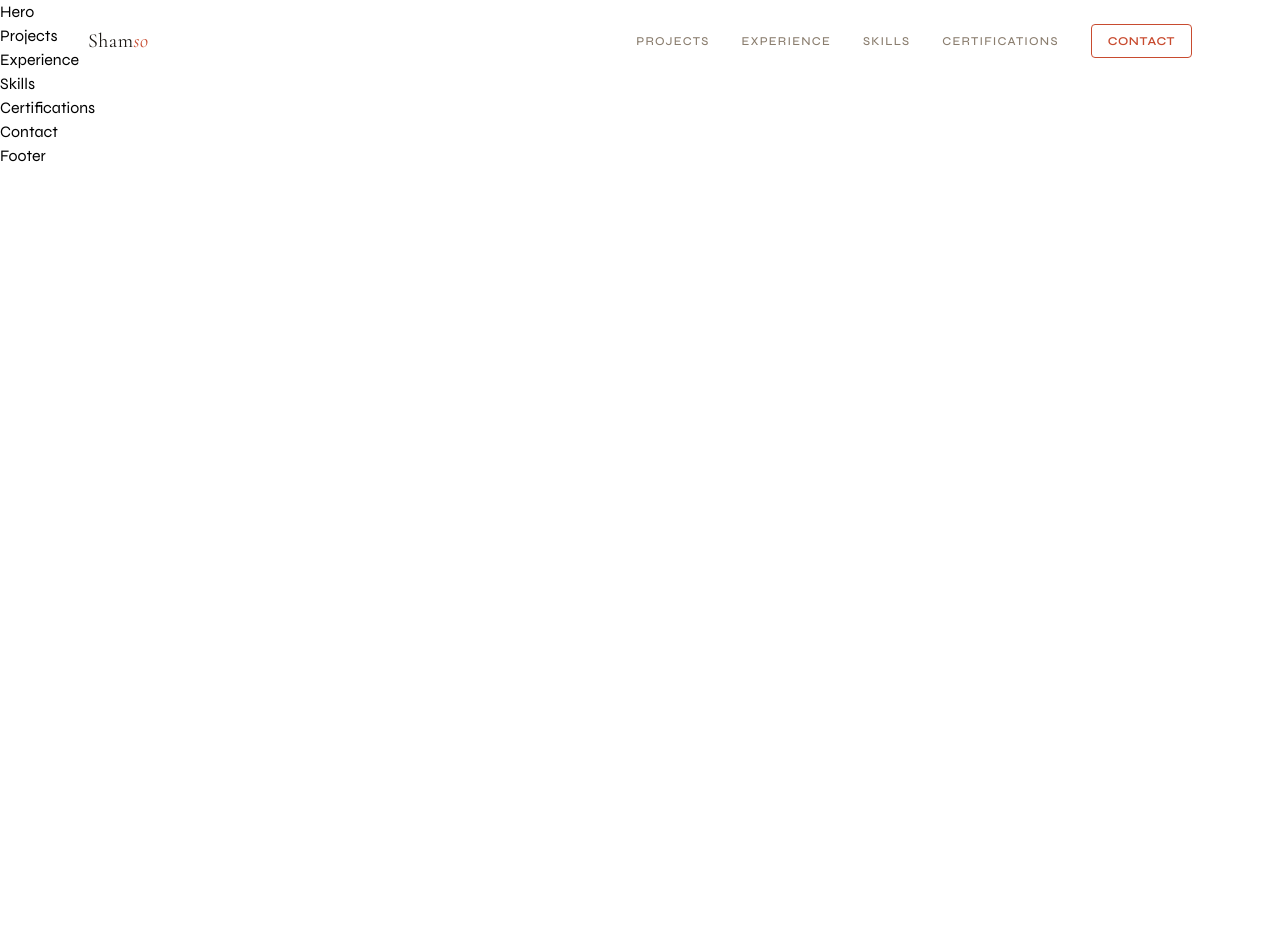
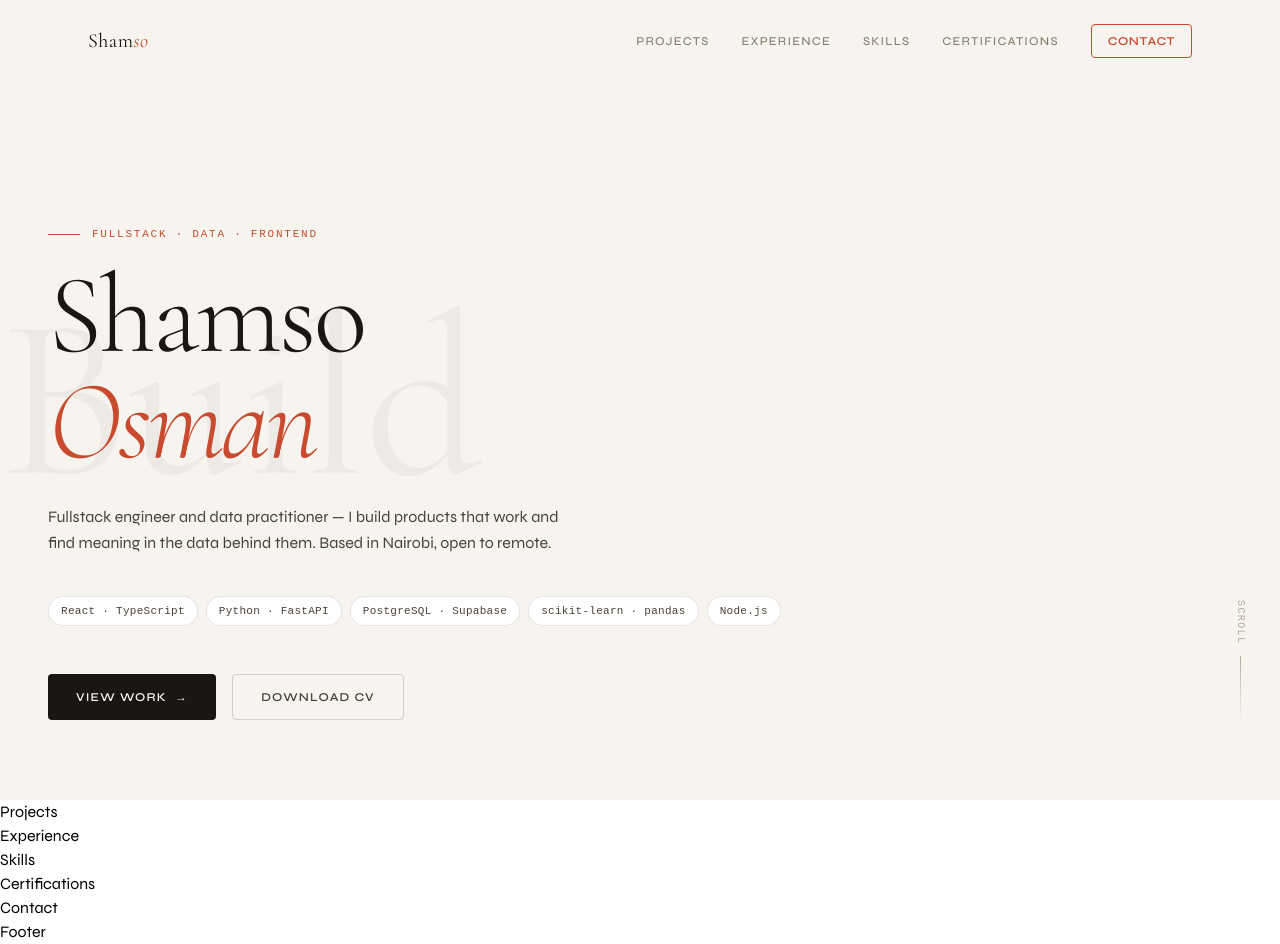
Before and after one commit to S-Osman4/Portfolio, a React (Vite) app: page / in a window 1280 px wide. Before the commit the page ends 800 px from the top, so only its background shows below. Built offline with nearby package versions, Linux system fonts and the light colour scheme.

Commit message:
feat(hero): add hero section with framer motion animations

```diff
--- a/src/components/sections/Hero.tsx
+++ b/src/components/sections/Hero.tsx
@@ -1 +1,150 @@
-export default function Hero() { return <section id="hero"><p>Hero</p></section> }
+/**
+ * Hero.tsx
+ * Landing section — the first thing a visitor sees.
+ * Contains the name, positioning statement, skill pills, and CTAs.
+ * Animations handled by Framer Motion.
+ */
+
+import { motion } from 'framer-motion'
+
+/** Skill pills displayed below the description */
+const SKILLS = [
+  'React · TypeScript',
+  'Python · FastAPI',
+  'PostgreSQL · Supabase',
+  'scikit-learn · pandas',
+  'Node.js',
+] as const
+
+/**
+ * Shared Framer Motion fade-up variant.
+ * Each child staggers via the `custom` prop (delay multiplier).
+ */
+const fadeUp = {
+  hidden: { opacity: 0, y: 24 },
+  visible: (delay: number) => ({
+    opacity: 1,
+    y: 0,
+    transition: { duration: 0.6, delay, ease: 'easeOut' },
+  }),
+}
+
+export default function Hero() {
+  return (
+    <section
+      id="home"
+      className="relative min-h-screen flex flex-col justify-end px-6 pb-20 overflow-hidden bg-[#f7f4ef] md:px-12"
+    >
+      {/* Background watermark text */}
+      <span
+        aria-hidden="true"
+        className="absolute left-0 top-1/2 -translate-y-1/2 font-serif text-[18vw] leading-none text-black/[0.04] select-none pointer-events-none whitespace-nowrap"
+      >
+        Build
+      </span>
+
+      {/* Content */}
+      <div className="relative z-10 max-w-3xl">
+
+        {/* Eyebrow */}
+        <motion.p
+          className="flex items-center gap-3 mb-5 font-mono text-[11px] tracking-[0.16em] uppercase text-[#c84b2f]"
+          variants={fadeUp}
+          initial="hidden"
+          animate="visible"
+          custom={0}
+        >
+          <span className="inline-block w-8 h-px bg-[#c84b2f]" />
+          Fullstack · Data · Frontend
+        </motion.p>
+
+        {/* Name */}
+        <motion.h1
+          className="font-serif font-light text-[clamp(52px,9vw,112px)] leading-[0.95] tracking-tight text-[#1a1612] mb-7"
+          variants={fadeUp}
+          initial="hidden"
+          animate="visible"
+          custom={0.1}
+        >
+          Shamso
+          <br />
+          <em className="italic text-[#c84b2f]">Osman</em>
+        </motion.h1>
+
+        {/* Description */}
+        <motion.p
+          className="max-w-lg text-base leading-relaxed text-[#4a4238] mb-10"
+          variants={fadeUp}
+          initial="hidden"
+          animate="visible"
+          custom={0.2}
+        >
+          Fullstack engineer and data practitioner — I build products that work
+          and find meaning in the data behind them. Based in Nairobi, open to remote.
+        </motion.p>
+
+        {/* Skill pills */}
+        <motion.div
+          className="flex flex-wrap gap-2 mb-12"
+          variants={fadeUp}
+          initial="hidden"
+          animate="visible"
+          custom={0.3}
+        >
+          {SKILLS.map((skill) => (
+            <span
+              key={skill}
+              className="font-mono text-[11px] tracking-wide px-3 py-1.5 rounded-full border border-black/10 bg-white text-[#4a4238]"
+            >
+              {skill}
+            </span>
+          ))}
+        </motion.div>
+
+        {/* CTAs */}
+        <motion.div
+          className="flex flex-wrap gap-4"
+          variants={fadeUp}
+          initial="hidden"
+          animate="visible"
+          custom={0.4}
+        >
+          <a
+            href="#projects"
+            onClick={(e) => {
+              e.preventDefault()
+              document.querySelector('#projects')?.scrollIntoView({ behavior: 'smooth' })
+            }}
+            className="inline-flex items-center gap-2 px-7 py-3.5 bg-[#1a1612] text-[#f7f4ef] text-xs font-semibold tracking-widest uppercase rounded-sm hover:bg-[#c84b2f] transition-colors duration-200"
+          >
+            View work
+            <span aria-hidden="true">→</span>
+          </a>
+
+          <a
+            href="/shamso-osman-cv.pdf"
+            download
+            className="inline-flex items-center gap-2 px-7 py-3.5 border border-black/15 text-[#4a4238] text-xs font-semibold tracking-widest uppercase rounded-sm hover:border-black/40 hover:text-[#1a1612] transition-all duration-200"
+          >
+            Download CV
+          </a>
+        </motion.div>
+      </div>
+
+      {/* Scroll indicator */}
+      <motion.div
+        className="absolute right-8 bottom-20 hidden md:flex flex-col items-center gap-3"
+        variants={fadeUp}
+        initial="hidden"
+        animate="visible"
+        custom={0.6}
+        aria-hidden="true"
+      >
+        <span className="font-mono text-[10px] tracking-[0.14em] uppercase text-[#b5a898] [writing-mode:vertical-rl]">
+          Scroll
+        </span>
+        <span className="w-px h-16 bg-gradient-to-b from-[#b5a898] to-transparent" />
+      </motion.div>
+    </section>
+  )
+}
```
